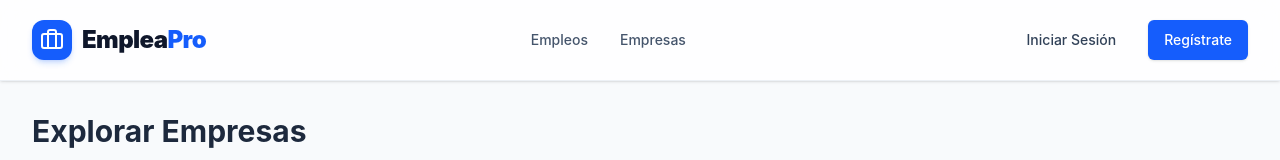
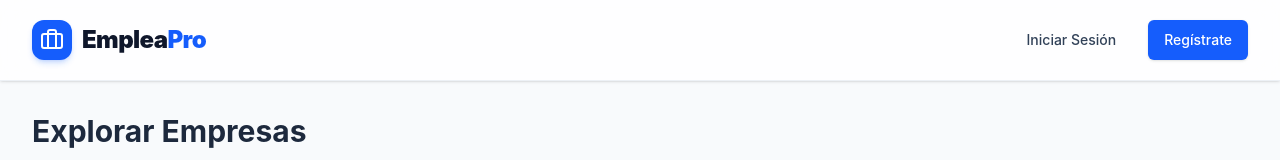
Before and after one commit to jeffersonhuichochacchi-beep/Plataforma-de-empleabilidad-estudiantil, a React (Vite) app in the folder empleabilidad-frontend/: page /empresas in a window 1280 px wide. Shown: the top 160 px of the page. Built offline with nearby package versions, Linux system fonts and the light colour scheme; no server answers.

Commit message:
arreglos interfaz

```diff
--- a/empleabilidad-frontend/src/app/layouts/PublicLayout.tsx
+++ b/empleabilidad-frontend/src/app/layouts/PublicLayout.tsx
@@ -15,11 +15,6 @@ export const PublicLayout: React.FC = () => {
             </div>
             <span className="text-2xl font-black tracking-tight text-slate-900">Emplea<span className="text-blue-600">Pro</span></span>
           </Link>
-
-          <nav className="hidden md:flex gap-8">
-            <Link to="/empleos" className="text-sm font-medium text-slate-600 hover:text-blue-600 transition-colors">Empleos</Link>
-            <Link to="/empresas" className="text-sm font-medium text-slate-600 hover:text-blue-600 transition-colors">Empresas</Link>
-          </nav>
 
           <div className="flex items-center gap-4">
             <Link to="/auth">
--- a/empleabilidad-frontend/src/app/layouts/SharedLayout.tsx
+++ b/empleabilidad-frontend/src/app/layouts/SharedLayout.tsx
@@ -91,11 +91,6 @@ export const SharedLayout: React.FC = () => {
               <span className="text-2xl font-black tracking-tight text-slate-900">Emplea<span className="text-blue-600">Pro</span></span>
             </Link>
 
-            <nav className="hidden md:flex gap-8">
-              <Link to="/empleos" className="text-sm font-medium text-slate-600 hover:text-blue-600 transition-colors">Empleos</Link>
-              <Link to="/empresas" className="text-sm font-medium text-slate-600 hover:text-blue-600 transition-colors">Empresas</Link>
-            </nav>
-
             <div className="flex items-center gap-4">
               <Link to="/auth">
                 <Button variant="ghost">Iniciar Sesión</Button>
```
